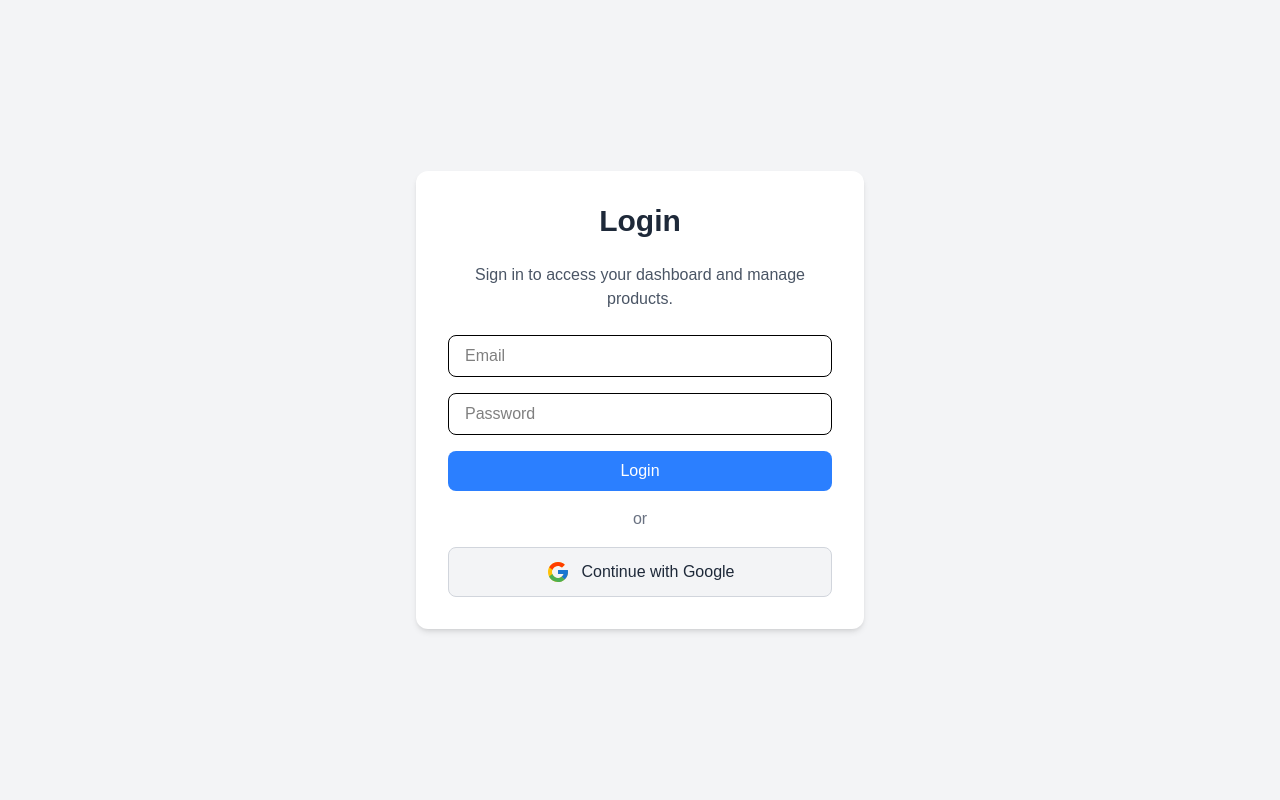
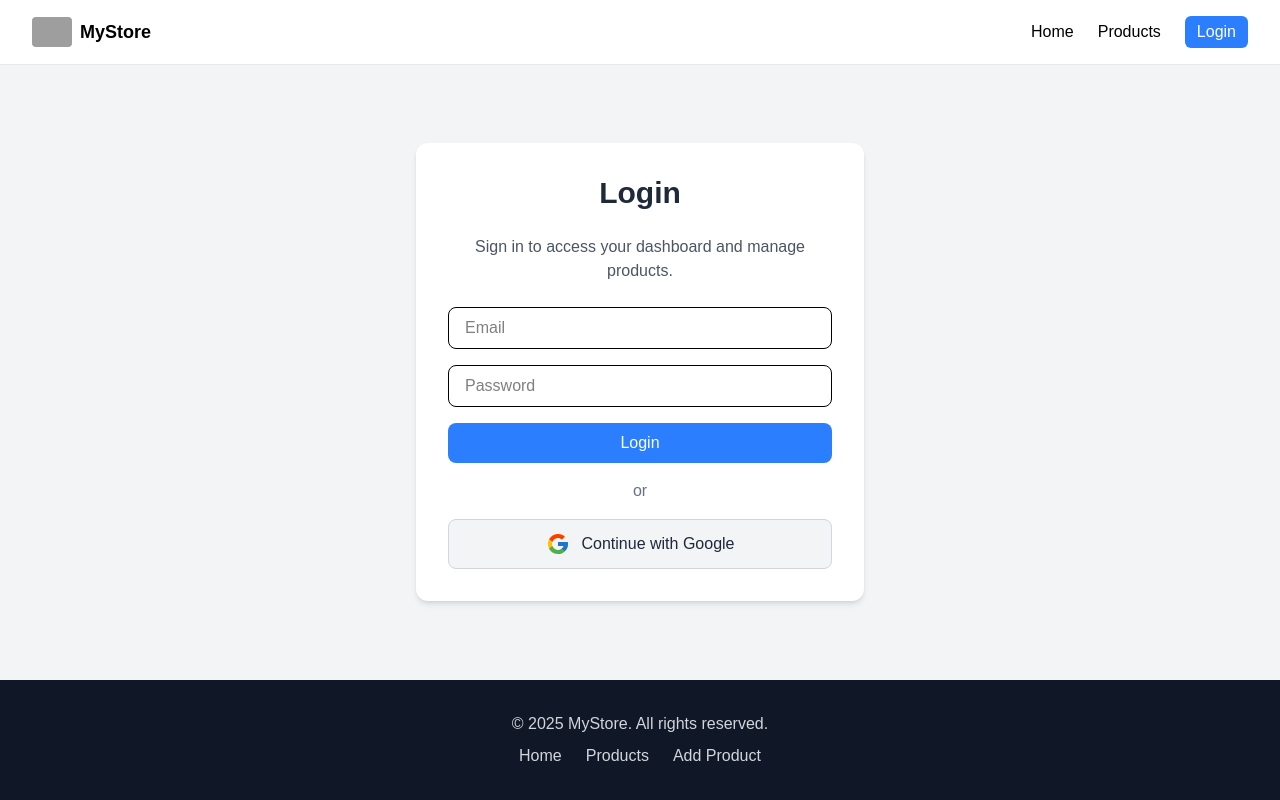
Before and after one commit to arafat22184/MyStore, a Next.js app: page /login in a window 1280 px wide. Built offline with nearby package versions, Linux system fonts and the light colour scheme; no server answers; grey boxes are pictures that could not be loaded.

Commit message:
added footer section

```diff
--- a/src/app/layout.js
+++ b/src/app/layout.js
@@ -1,6 +1,8 @@
 import { Geist, Geist_Mono } from "next/font/google";
 import "./globals.css";
 import Providers from "@/Providers/Providers";
+import Navbar from "@/components/Navbar";
+import Footer from "@/components/Footer";
 
 const geistSans = Geist({
   variable: "--font-geist-sans",
@@ -23,7 +25,12 @@ export default function RootLayout({ children }) {
       <body
         className={`${geistSans.variable} ${geistMono.variable} antialiased`}
       >
-        <Providers>{children}</Providers>
+        <Providers>
+          <Navbar></Navbar>
+          {children}
+          {/* Footer */}
+          <Footer></Footer>
+        </Providers>
       </body>
     </html>
   );
--- a/src/app/login/page.jsx
+++ b/src/app/login/page.jsx
@@ -30,7 +30,7 @@ export default function LoginPage() {
   };
 
   return (
-    <div className="min-h-screen flex items-center justify-center bg-gray-100 px-4">
+    <div className="min-h-[calc(100vh-184px)] flex items-center justify-center bg-gray-100 px-4">
       <div className="w-full max-w-md bg-white rounded-xl shadow-md p-8 text-center">
         <h1 className="text-3xl font-bold mb-6 text-gray-800">Login</h1>
         <p className="text-gray-600 mb-6">
--- a/src/app/page.js
+++ b/src/app/page.js
@@ -5,27 +5,9 @@ import { Link } from "lucide-react";
 export default function Home() {
   return (
     <div className="bg-white min-h-full">
-      <NavBar></NavBar>
       <div className="bg-white">
         <LandingPage></LandingPage>
       </div>
-      {/* Footer */}
-      <footer className="bg-gray-900 text-gray-300 py-8 px-6 text-center">
-        <p className="mb-2">
-          © {new Date().getFullYear()} MyStore. All rights reserved.
-        </p>
-        <div className="flex justify-center gap-6">
-          <Link href="/products" className="hover:text-white">
-            Products
-          </Link>
-          <Link href="/login" className="hover:text-white">
-            Login
-          </Link>
-          <Link href="/" className="hover:text-white">
-            Home
-          </Link>
-        </div>
-      </footer>
     </div>
   );
 }
--- /dev/null
+++ b/src/components/Footer.jsx
@@ -0,0 +1,30 @@
+"use client";
+import { useSession } from "next-auth/react";
+import Link from "next/link";
+
+const Footer = () => {
+  const session = useSession();
+  return (
+    <footer className="bg-gray-900 text-gray-300 py-8 px-6 text-center">
+      <p className="mb-2">
+        © {new Date().getFullYear()} MyStore. All rights reserved.
+      </p>
+      <div className="flex justify-center gap-6">
+        <Link href="/" className="hover:text-white">
+          Home
+        </Link>
+        <Link href="/products" className="hover:text-white">
+          Products
+        </Link>
+        {session ? (
+          <Link href={"/addProduct"}>Add Product</Link>
+        ) : (
+          <Link href="/login" className="hover:text-white">
+            Login
+          </Link>
+        )}
+      </div>
+    </footer>
+  );
+};
+export default Footer;
--- a/src/components/LandingPage.jsx
+++ b/src/components/LandingPage.jsx
@@ -20,12 +20,6 @@ export default function LandingPage() {
             className="bg-white text-blue-700 px-6 py-3 rounded-lg font-semibold hover:bg-gray-200"
           >
             Explore Products
-          </Link>
-          <Link
-            href="/login"
-            className="bg-yellow-400 text-gray-900 px-6 py-3 rounded-lg font-semibold hover:bg-yellow-500"
-          >
-            Login
           </Link>
         </div>
       </section>
--- a/src/components/Navbar.jsx
+++ b/src/components/Navbar.jsx
@@ -11,7 +11,7 @@ export default function Navbar() {
   const [isOpen, setIsOpen] = useState(false);
 
   return (
-    <nav className="bg-white/40 shadow-2xs text-black sticky top-0 z-50">
+    <nav className="bg-white shadow-2xs text-black sticky top-0 z-50">
       <div className="max-w-7xl mx-auto px-4 sm:px-6 lg:px-8">
         <div className="flex justify-between h-16 items-center">
           {/* Logo */}
@@ -37,11 +37,8 @@ export default function Navbar() {
 
             {session ? (
               <>
-                <Link
-                  href="/dashboard/add-product"
-                  className="hover:text-blue-600"
-                >
-                  Dashboard
+                <Link href="/addProduct" className="hover:text-blue-600">
+                  Add Product
                 </Link>
                 <button
                   onClick={() => signOut()}
@@ -82,11 +79,8 @@ export default function Navbar() {
 
             {session ? (
               <>
-                <Link
-                  href="/dashboard/add-product"
-                  onClick={() => setIsOpen(false)}
-                >
-                  Dashboard
+                <Link href="/addProduct" onClick={() => setIsOpen(false)}>
+                  Add Product
                 </Link>
                 <button
                   onClick={() => {
```
